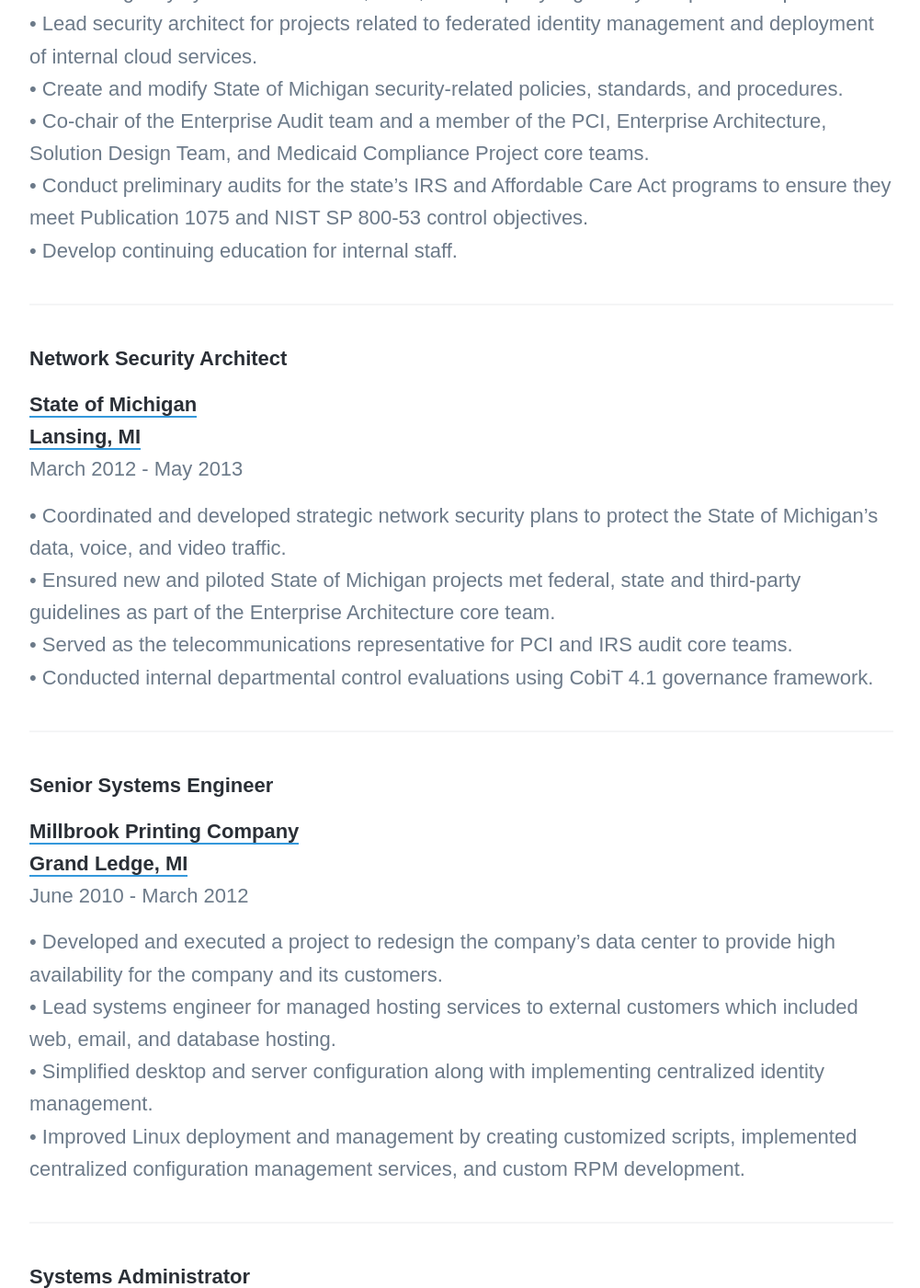
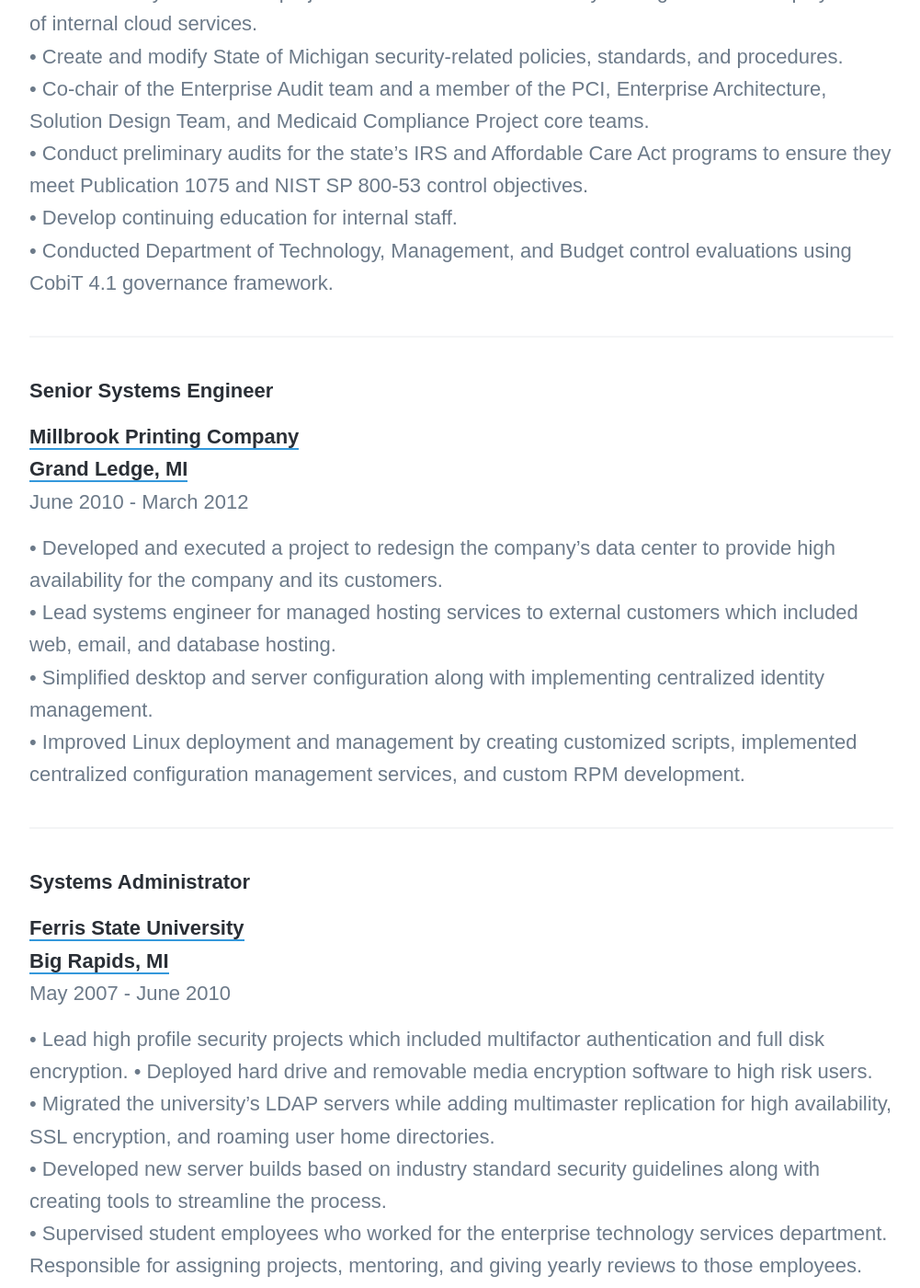
Before and after one commit to jasonbrown17/jasonbrown17.github.io, a Jekyll site: the page built from _pages/resume.md, in a window 1280 px wide and 1400 px high, scrolled down 2339 px. Shown: the whole window at 92% size, without its empty margins (138-1139 px from the left). Built offline with Jekyll 4.4.1, drawn with Linux system fonts in a browser that asks for light colours; nearby versions of some CDN libraries; some web fonts are replaced; some of the changed text lies outside the part shown.

Commit message:
Changed Resume

```diff
--- a/_pages/resume.md
+++ b/_pages/resume.md
@@ -10,16 +10,15 @@
 ----------------------------------------
 
 #### **Risk and Compliance Manager**
-[Aptiv Connected Services][aptiv]
+[APTIV][aptiv]
 [Allen Park, MI][ctaddr]
 June 2018 - Present
 
-•	Responsible for the development of Aptiv Connected Services governance, risk, and compliance program with an emphasis on NIST 800-30, NIST Cybersecurity Framework, CIS Top 20, and ISO 27001/27002.
+•	Responsible for the development of APTIV's governance, risk, and compliance program with an emphasis on NIST 800-30, NIST Cybersecurity Framework, CIS Top 20, and ISO 27001/27002.
 •	Function as the Data Privacy Officer for Connected Services, responsible for managing the divisions General Data Protection Regulation (GDPR) and California Consumer Protection Act (CCPA) programs.
 •	Manage and mentor employees related to risk management, software development, and incident response.
 •	Ensure the security of Connected Services software development, cloud-based server/serverless IT systems, PKI, and product lines.
-•	Develop the divisions policies, standards, and procedures.
-•	Use Agile methodology for project management.
+•	Develop information technology policies, standards, and procedures.
 
 ----------------------------------------
 
@@ -40,7 +39,7 @@
 #### **Enterprise Security Architect**
 [State of Michigan][som]
 [Lansing, MI][somaddr]
-May 2013 - October 2015
+March 2012 - October 2015
 
 •	Perform key security roles in assisting state agencies in architecting new or existing systems, identify risks, and develop compensating controls and remediation plans.
 •	Ensure agency systems met federal, state, and 3rd party regulatory compliance requirements.
@@ -49,18 +48,7 @@
 •	Co-chair of the Enterprise Audit team and a member of the PCI, Enterprise Architecture, Solution Design Team, and Medicaid Compliance Project core teams.
 •	Conduct preliminary audits for the state’s IRS and Affordable Care Act programs to ensure they meet Publication 1075 and NIST SP 800-53 control objectives.
 •	Develop continuing education for internal staff.
-
-----------------------------------------
-
-#### **Network Security Architect**
-[State of Michigan][som]
-[Lansing, MI][somaddr]
-March 2012 - May 2013
-
-•	Coordinated and developed strategic network security plans to protect the State of Michigan’s data, voice, and video traffic.
-•	Ensured new and piloted State of Michigan projects met federal, state and third-party guidelines as part of the Enterprise Architecture core team.
-•	Served as the telecommunications representative for PCI and IRS audit core teams.
-•	Conducted internal departmental control evaluations using CobiT 4.1 governance framework.
+•   Conducted Department of Technology, Management, and Budget control evaluations using CobiT 4.1 governance framework.
 
 ----------------------------------------
 
@@ -79,23 +67,13 @@
 #### **Systems Administrator**
 [Ferris State University][fsu]
 [Big Rapids, MI][fsuaddr]
-July 2008 - June 2010
+May 2007 - June 2010
 
-•	Deployed hard drive and removable media encryption software to high risk users.
+•	Lead high profile security projects which included multifactor authentication and full disk encryption.
+•   Deployed hard drive and removable media encryption software to high risk users.
 •	Migrated the university’s LDAP servers while adding multimaster replication for high availability, SSL encryption, and roaming user home directories.
 •	Developed new server builds based on industry standard security guidelines along with creating tools to streamline the process.
 •	Supervised student employees who worked for the enterprise technology services department.  Responsible for assigning projects, mentoring, and giving yearly reviews to those employees.
-
-----------------------------------------
-
-#### **Network Technician**
-[Ferris State University][fsu]
-[Big Rapids, MI][fsuaddr]
-May 2007 - July 2008
-
-•	Responsible for installation and maintenance of the university’s internal and perimeter ﬁrewalls, IDS/IPS, load balancers and network access control.
-•	Conﬁgured and maintained over 120 Nortel layer 2 and 3 switches, Nortel wireless switches, and 600 Nortel and Cisco wireless access points.
-•	Lead projects for hard drive encryption, RSA two factor authentication, and web-based network statistical data.
 
 ----------------------------------------
 
```
Also changed, not shown: other parts of _pages/resume.md (+0 -2 lines), index.html (+10 -8 lines).
